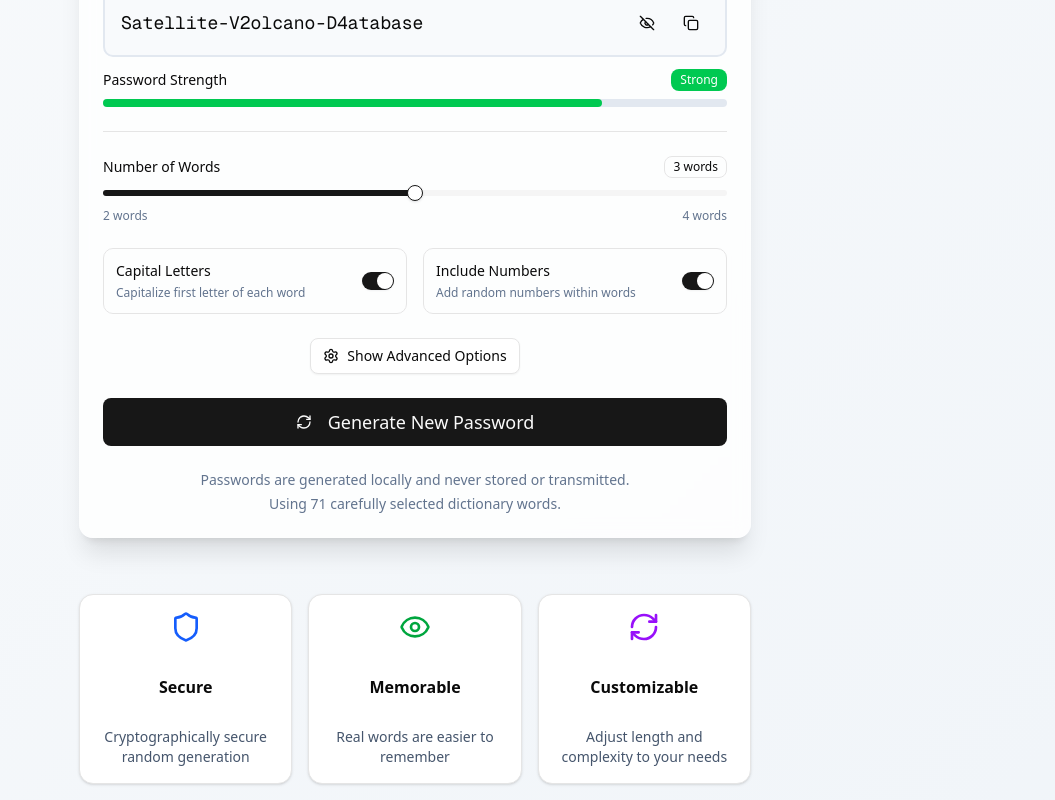
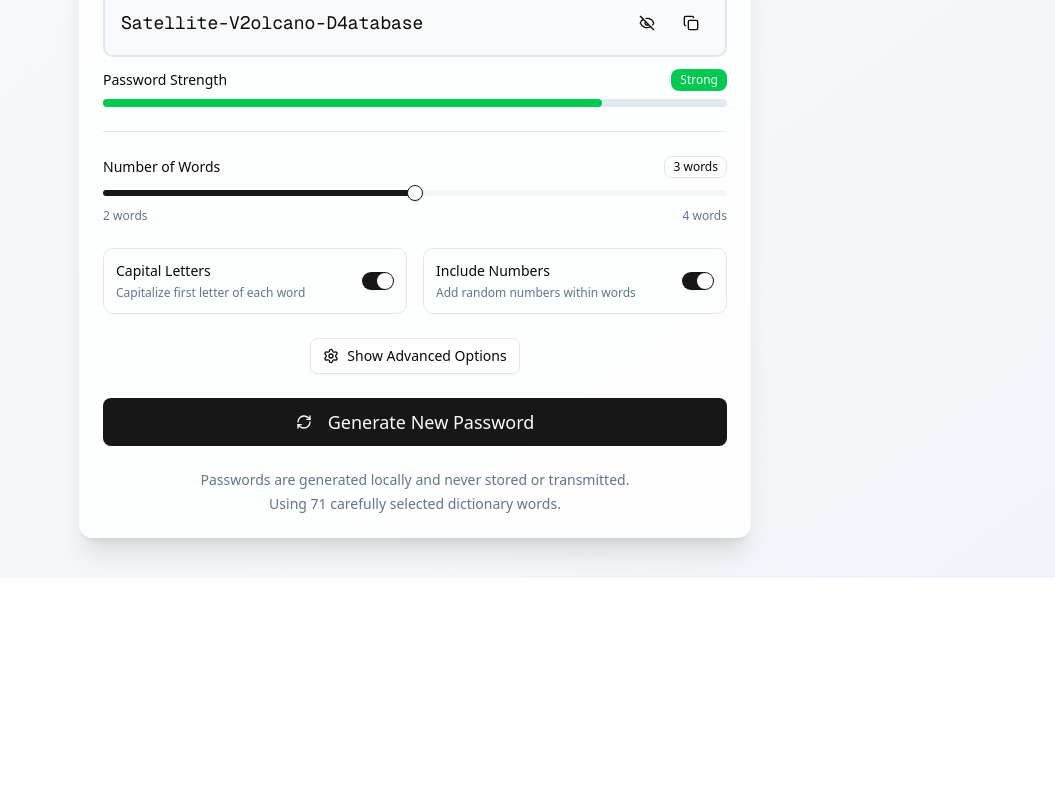
Before and after one commit to r4sheed/secure-words, a Next.js app: page / in a window 1280 px wide. Shown: the part 365-1165 px from the top of the page, without its empty margins (225-1280 px from the left). After the commit the page ends 943 px from the top, so only its background shows below. Built offline with nearby package versions, Linux system fonts and the light colour scheme.

Commit message:
Comment out features section in PasswordGenerator
The features section in the PasswordGenerator component has been commented out, likely for temporary removal or future revision.

```diff
--- a/app/page.tsx
+++ b/app/page.tsx
@@ -593,7 +593,7 @@
         </Tabs>
 
         {/* Features */}
-        <div className="mt-8 grid grid-cols-1 md:grid-cols-3 gap-4">
+{/*         <div className="mt-8 grid grid-cols-1 md:grid-cols-3 gap-4">
           <Card className="text-center p-4">
             <Shield className="h-8 w-8 mx-auto mb-2 text-blue-600" />
             <h3 className="font-semibold mb-1">Secure</h3>
@@ -609,7 +609,7 @@
             <h3 className="font-semibold mb-1">Customizable</h3>
             <p className="text-sm text-slate-600">Adjust length and complexity to your needs</p>
           </Card>
-        </div>
+        </div> */}
       </div>
     </div>
   )
```
